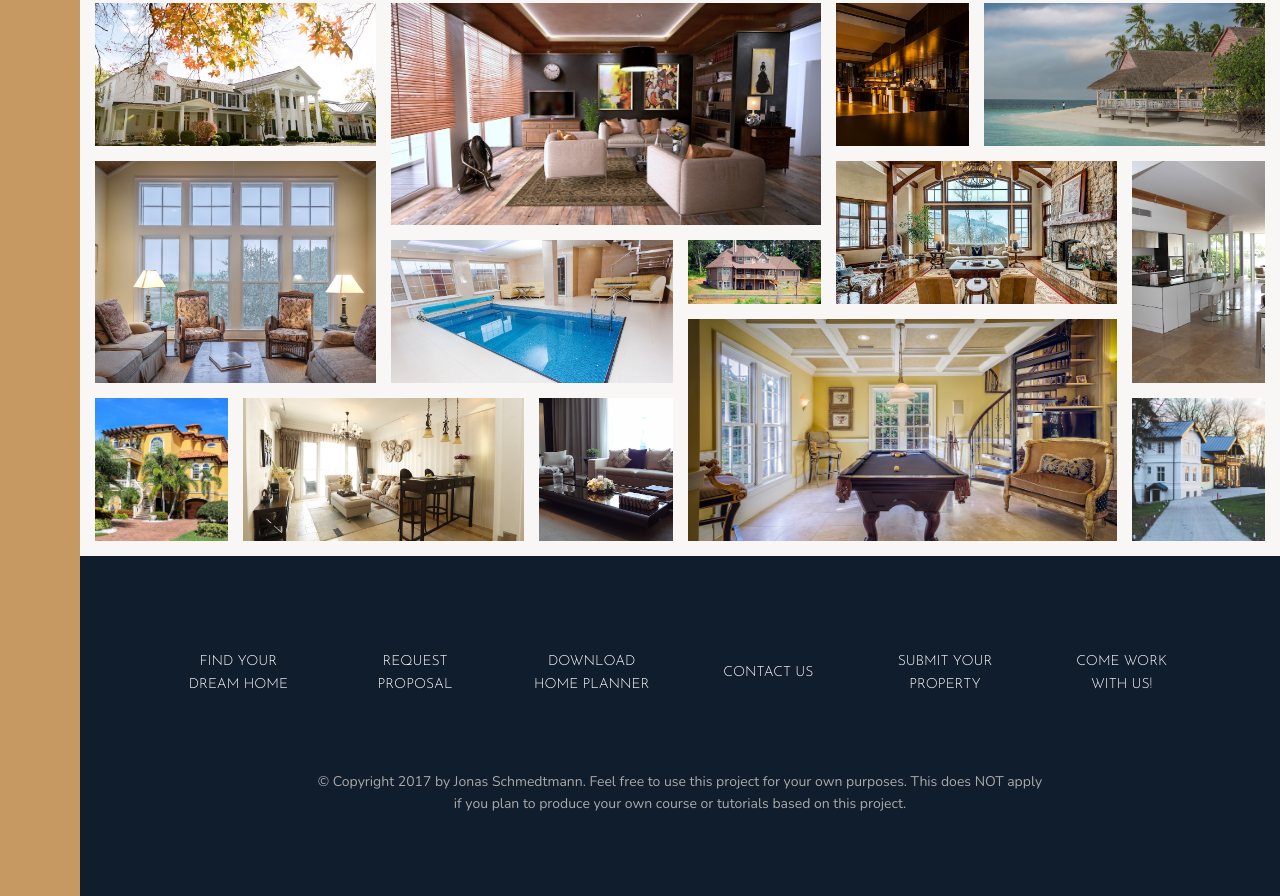
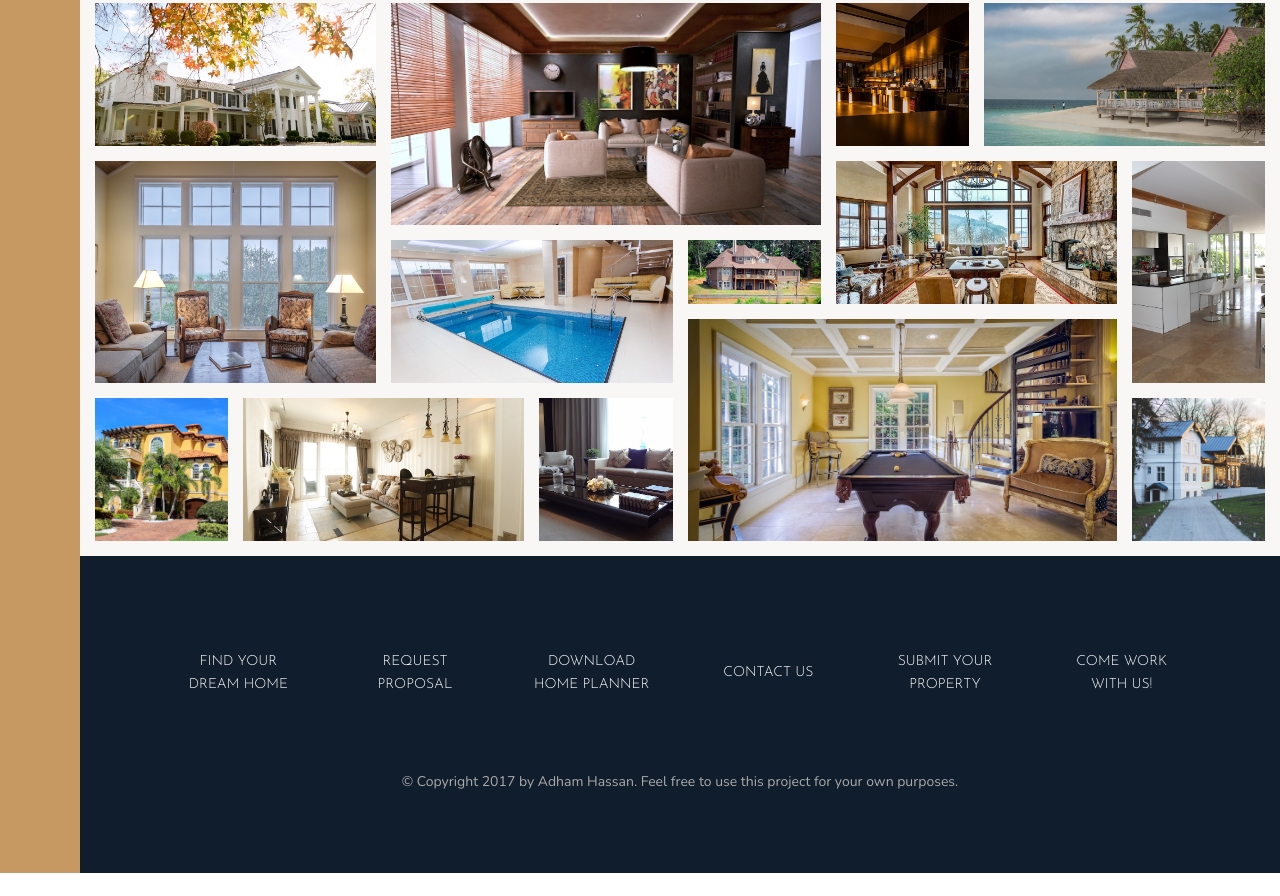
Before and after one commit to AdhamHassanAli/Nexter-app, a website: page index.html in a window 1280 px wide. Shown: the part 3084-3980 px from the top of the page. After the commit the page ends 3957 px from the top, so only its background shows below. Drawn offline with nearby package versions, Linux system fonts and the light colour scheme.

Commit message:
changes in the footer

```diff
--- a/index.html
+++ b/index.html
@@ -348,7 +348,7 @@
                     <li class="nav__item"><a href="#" class="nav__link">Come work with us!</a></li>
             </ul>
             <p class="copyright">
-                &copy; Copyright 2017 by Jonas Schmedtmann. Feel free to use this project for your own purposes. This does NOT apply if you plan to produce your own course or tutorials based on this project.
+                &copy; Copyright 2017 by Adham Hassan. Feel free to use this project for your own purposes.
             </p>
         </footer>
     </body>
```
